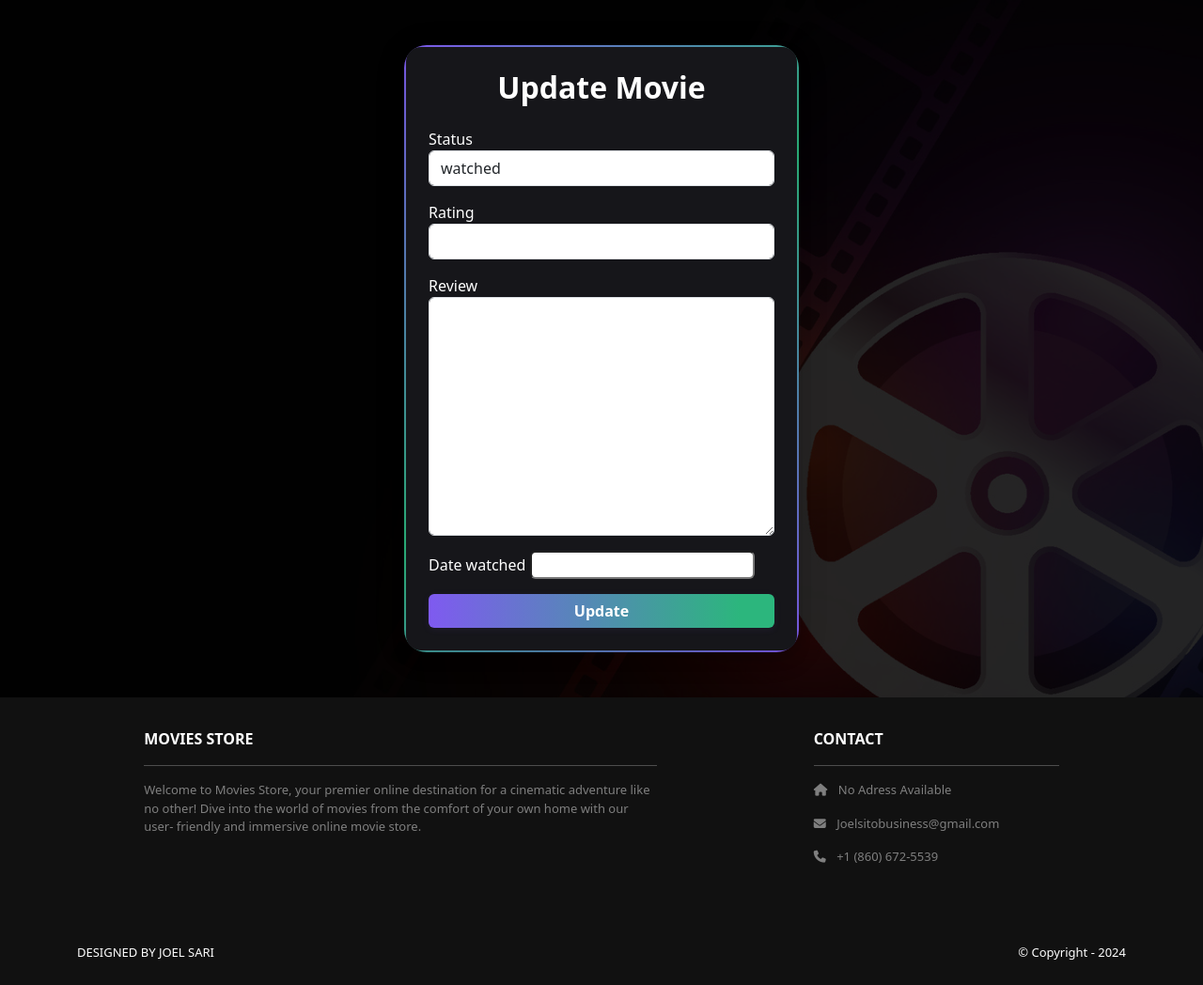
After one commit to FoadGhasemi/movieNight, a Django app: a page that uses movie/templates/movie/entry_update_form.html in a window 1280 px wide. The commit adds this page. Shown: the whole page at 94% size. Run offline with Django 5.2, Linux system fonts and the light colour scheme; data comes from the database, SQL or seed files in the repository; both versions use the stored data as it was after the commit; some libraries are stand-ins or nearby versions.

Commit message:
added update and delete (slug_based)

```diff
--- /dev/null
+++ b/movie/forms.py
@@ -0,0 +1,14 @@
+from django import forms
+from .models import UserMovieEntry
+
+class EntryForm(forms.ModelForm):
+    class Meta:
+        model = UserMovieEntry
+        fields = ["status", "rating", "review", "date_watched"]
+
+        widgets = {
+            "status": forms.Select(attrs={"class": "form-control"}),
+            "rating": forms.NumberInput(attrs={"class": "form-control"}),
+            "review": forms.Textarea(attrs={"class": "form-control"}),
+            "date_watched": forms.DateInput(attrs={"class": "rounded-2"}),
+        }
--- a/movie/models.py
+++ b/movie/models.py
@@ -51,10 +51,19 @@ class UserMovieEntry(models.Model):
     review = models.TextField(blank=True)
     date_added = models.DateTimeField(auto_now_add=True)
     date_watched = models.DateField(null=True, blank=True)
+    slug = models.SlugField(null=False, unique=True, blank=True)
 
     class Meta:
         # Prevents a user from adding the same movie twice
         unique_together = ('user', 'movie')
 
+    def save(self, *args, **kwargs):
+            if not self.slug:
+                self.slug = slugify(self.movie)
+            super().save(*args, **kwargs)
+
+    def get_absolute_url(self):
+        return reverse("movie:update", args=[self.slug])
+
     def __str__(self):
         return f"{self.user.username} - {self.movie.title}"
--- /dev/null
+++ b/movie/templates/movie/entry_update_form.html
@@ -0,0 +1,63 @@
+{% extends 'base.html' %}
+{% block content %}
+<div class="login-card mx-auto my-5" style="max-width: 420px">
+    <div class="login-surface p-4 rounded-4 shadow">
+        <h2 class="mb-4 text-center fw-bold">Update Movie</h2>
+        {% if error %}
+        <div class="alert alert-danger">{{ error }}</div>
+        {% endif %}
+        <form method="post" novalidate>
+            {% csrf_token %}
+            <div class="mb-3">
+                {{ form.status.label }}
+                {{ form.status }}
+                {{ form.status.error }}
+            </div>
+            <div class="mb-3">
+                {{ form.rating.label }}
+                {{ form.rating }}
+                {{ form.rating.error }}
+            </div>
+            <div class="mb-3">
+                {{ form.review.label }}
+                {{ form.review }}
+                {{ form.review.error }}
+            </div>
+            <div class="mb-3">
+                {{ form.date_watched.label }}
+                {{ form.date_watched }}
+                {{ form.date_watched.error }}
+            </div>
+            <button type="submit" class="btn btn-gradient w-100 fw-semibold">
+                Update
+            </button>
+        </form>
+    </div>
+</div>
+
+<style>
+
+    .login-card {
+      border-radius: 1.5rem;
+      background: linear-gradient(135deg, #7f5af0, #2cb67d, #7f5af0);
+      padding: 2px;
+      box-shadow: 0 4px 32px 0 rgba(0, 0, 0, 0.15);
+    }
+    .login-surface {
+      background: #16161a;
+      border-radius: 1.4rem;
+    }
+    .btn-gradient {
+      background: linear-gradient(90deg, #7f5af0, #2cb67d 90%);
+      color: #fff;
+      border: none;
+      transition: box-shadow 0.2s;
+      box-shadow: 0 2px 8px 0 rgba(127, 90, 240, 0.08);
+    }
+    .btn-gradient:hover,
+    .btn-gradient:focus {
+      background: linear-gradient(90deg, #2cb67d, #7f5af0 90%);
+      color: #fff;
+    }
+</style>
+{% endblock %}
--- a/movie/templates/movie/movie_detail.html
+++ b/movie/templates/movie/movie_detail.html
@@ -16,7 +16,8 @@
         <!-- Show their personal tracking info -->
         <h4>Your Status: {{ user_entry.get_status_display }}</h4>
         <p>Rating: {{ user_entry.rating }}/10</p>
-        <a href="{% url 'movie:update' user_entry.pk %}">Edit my entry</a>
+        <a href="{{ user_entry.get_absolute_url }}">Edit my entry</a><br>
+        <a href="{% url 'movie:delete' user_entry.slug %}">Delete my entry</a>
         {% else %}
         <p>description: {{ movie.description }}</p>
         <!-- Show a button to add it -->
--- a/movie/templates/movie/my_movies.html
+++ b/movie/templates/movie/my_movies.html
@@ -50,7 +50,7 @@
             </div>
         </div>
         {% empty %}
-        <li>No movie yet.</li>
+        <p>No movie yet.</p>
     </div>
     {% endfor %}
 </div>
--- a/movie/urls.py
+++ b/movie/urls.py
@@ -8,5 +8,6 @@ urlpatterns = [
     path('search/', views.MovieSearchView.as_view(), name="search"),
     path('detail/<slug:movie_slug>', views.MoviesDetailView.as_view(), name="detail"),
     path('add_entry/', views.add_from_api_view, name="add_from_api"),
-    path('update/<int:pk>', views.EntryUpdateView.as_view(), name="update"),
+    path('update/<slug:entry_slug>', views.EntryUpdateView.as_view(), name="update"),
+    path('delete/<slug:entry_slug>', views.EntryDeleteView.as_view(), name="delete"),
 ]
--- a/movie/views.py
+++ b/movie/views.py
@@ -1,5 +1,9 @@
+from winreg import DeleteValue
+
 from django.shortcuts import render, get_object_or_404, redirect
-from django.views.generic import ListView, TemplateView, DetailView, UpdateView
+from django.urls import reverse, reverse_lazy
+from django.views.generic import ListView, TemplateView, DetailView, UpdateView, DeleteView
+from .forms import EntryForm
 from .models import UserMovieEntry, Movie
 from django.contrib.auth.decorators import login_required
 from django.db.models import Q
@@ -83,4 +87,17 @@ class MoviesDetailView(DetailView):
 
 
 class EntryUpdateView(UpdateView):
-    pass
+    model = UserMovieEntry
+    form_class = EntryForm
+    template_name = "movie/entry_update_form.html"
+    slug_url_kwarg = 'entry_slug'
+
+    def get_success_url(self):
+        return reverse('movie:detail', kwargs={'movie_slug': self.object.movie.slug})
+
+
+class EntryDeleteView(DeleteView):
+    model = UserMovieEntry
+    template_name = "movie/entry_confirm_delete.html"
+    slug_url_kwarg = 'entry_slug'
+    success_url = reverse_lazy("movie:my_movies")
```
Also changed, not shown: movie/templates/movie/entry_confirm_delete.html (added, +43 -0 lines), db.sqlite3, movie/migrations/0002_usermovieentry_slug_alter_movie_slug.py (added).
